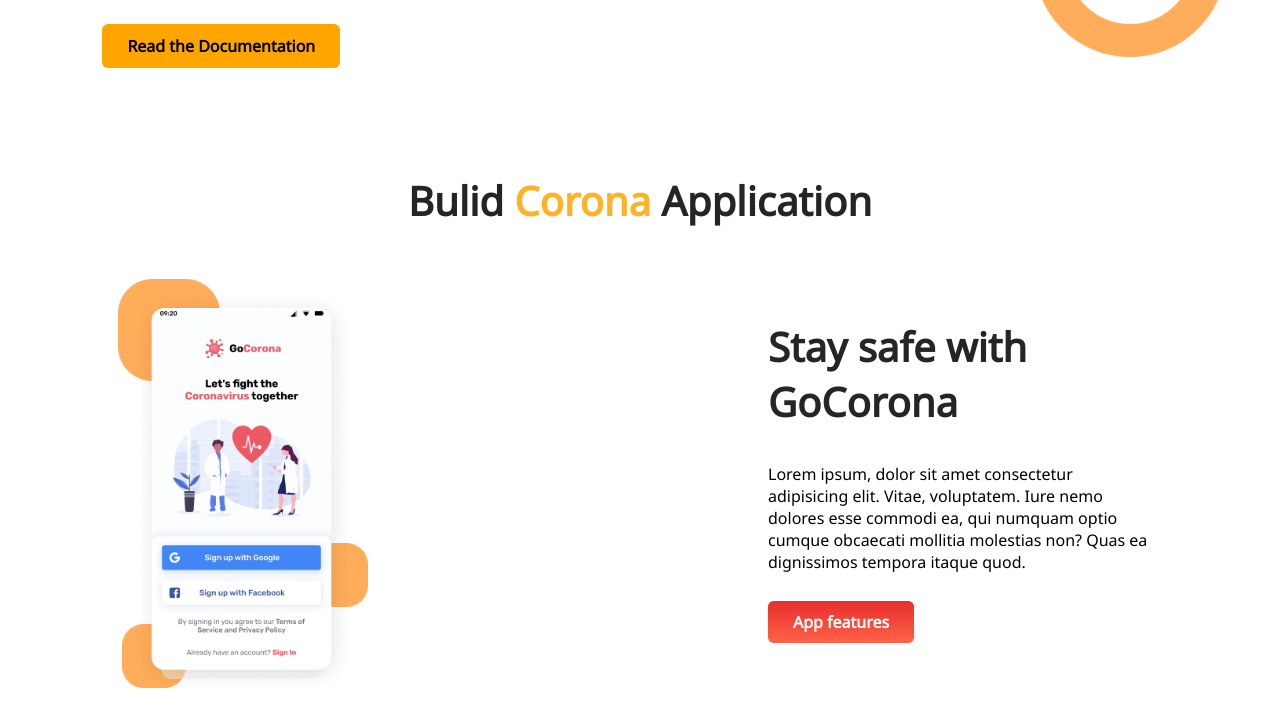
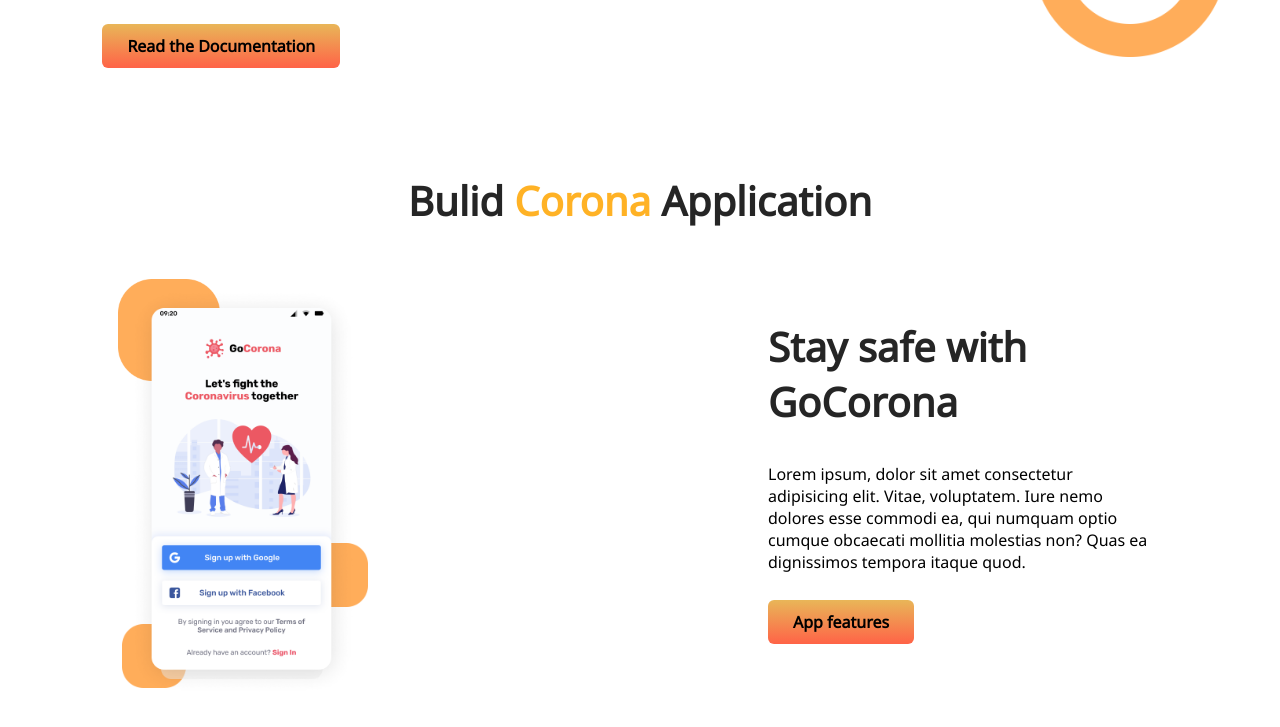
Before and after one commit to naimur900/hero_assignment1, a plain HTML site: page index.html in a window 1280 px wide. Shown: the part 2043-2770 px from the top of the page. Drawn offline with Linux system fonts and the light colour scheme.

Commit message:
second commit

```diff
--- a/style.css
+++ b/style.css
@@ -29,10 +29,11 @@ h1{
 }
 .button{
     padding: 11px 25px;
-    background-color: orange;
+    background-image: linear-gradient(rgb(233, 182, 88), tomato);
+    text-decoration: none;
+    color: black;
     text-decoration: none;
     font-weight: bold;
-    color: rgb(0, 0, 0);
     border-radius: 6px;
 }
 #stay-focused img{
@@ -111,13 +112,6 @@ h2{
     background-size: 15%, 15%;
     background-position: 4% 0%, 95% 100%;
 }
-#app a{
-    padding: 10px 25px;
-    background-image: linear-gradient(rgb(230, 46, 46), tomato);
-    text-decoration: none;
-    color: rgb(255, 255, 255);
-    border-radius: 6px;
-}
 #app-heading{
     text-align: center;
 }
```
